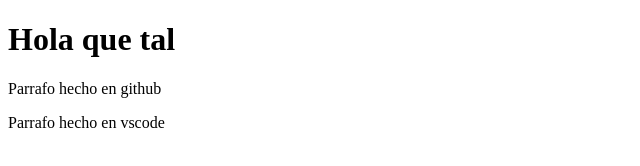
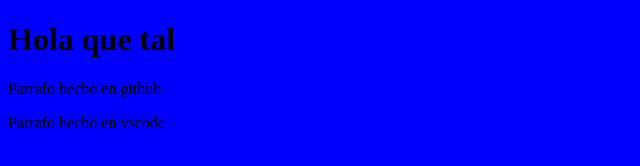
Before and after one commit to MrLyon2412/Proyecto-C-Empresa-C, a plain HTML site: page index.html in a window 1280 px wide. Shown: the whole page, without its empty margins (0-640 px from the left). Drawn offline with Linux system fonts and the light colour scheme.

Commit message:
fixstyle commit de repositorio clonado

```diff
--- a/index.html
+++ b/index.html
@@ -4,7 +4,7 @@
     <meta charset="UTF-8">
     <meta name="viewport" content="width=device-width, initial-scale=1.0">
     <title>Document</title>
-    <style href="MiEstilo.css"></style>
+    <link rel="stylesheet" href="MiEstilo.css">
 </head>
 
 <body>
```
